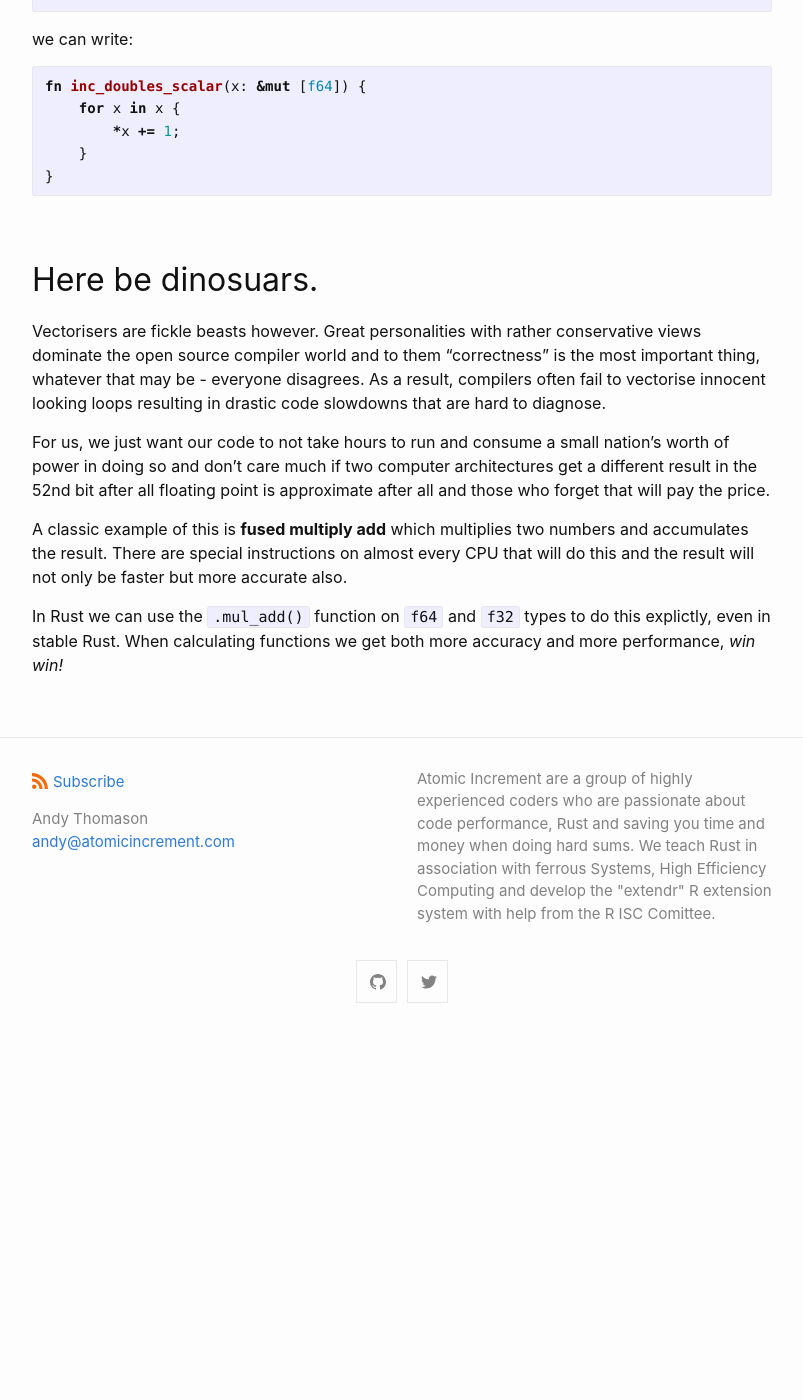
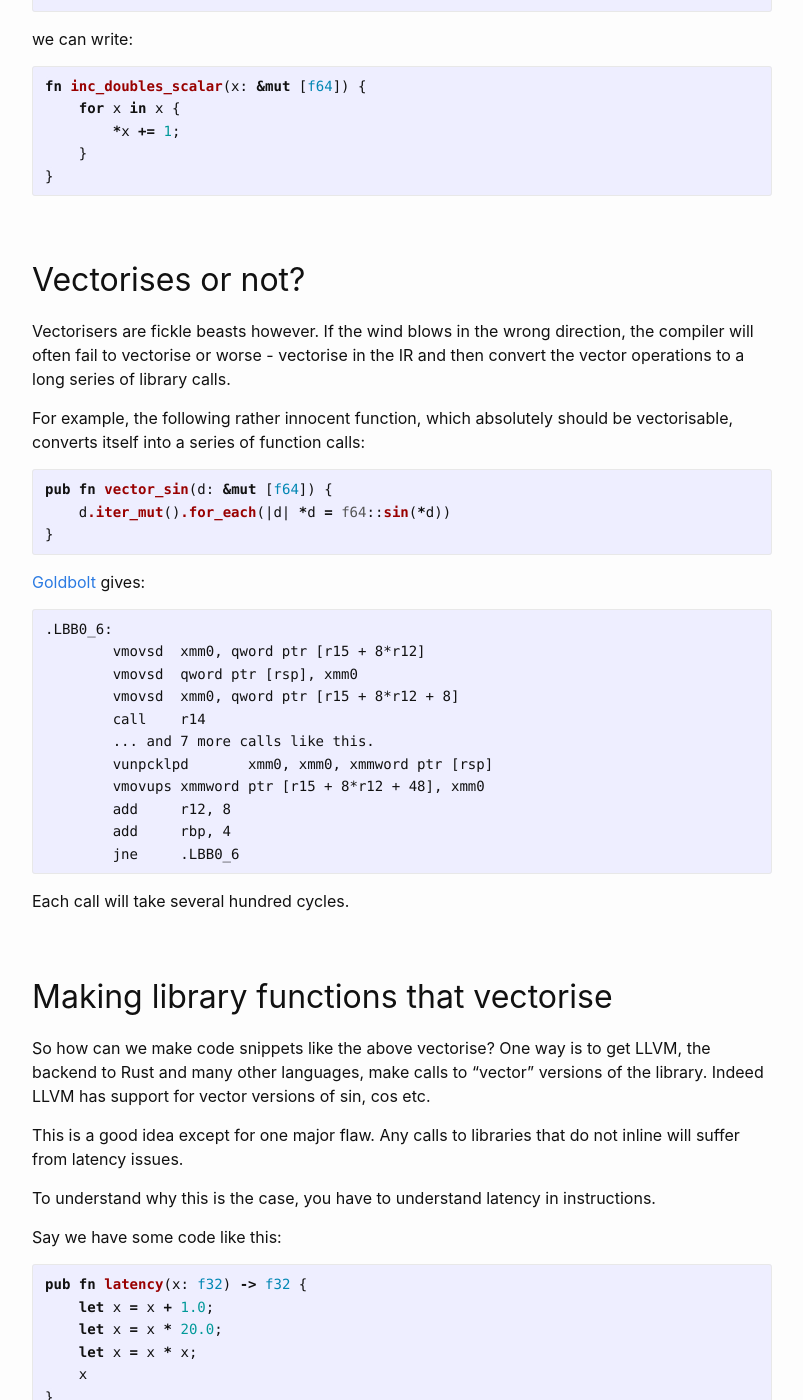
Before and after one commit to atomicincrement/atomicincrement.github.io, a Jekyll site: the page built from _posts/2021-11-18-polynomial-approximation.md, in a window 1280 px wide and 1400 px high, scrolled down 2210 px. Shown: the whole window, without its empty margins (238-1041 px from the left). Built offline with Jekyll 4.4.1, drawn with Linux system fonts in a browser that asks for light colours; before the commit the page ends 3248 px from its top, so only the background shows below that; some of the changed text lies outside the part shown.

Commit message:
Less ranting, more prosletysing.

````diff
--- a/_posts/2021-11-18-polynomial-approximation.md
+++ b/_posts/2021-11-18-polynomial-approximation.md
@@ -92,21 +92,129 @@ fn inc_doubles_scalar(x: &mut [f64]) {
 }
 ```
 
-## Here be dinosuars.
+## Vectorises or not?
 
-Vectorisers are fickle beasts however. Great personalities with rather conservative views
-dominate the open source compiler world and to them "correctness" is the most important thing,
-whatever that may be - everyone disagrees. As a result, compilers often fail to vectorise innocent looking
-loops resulting in drastic code slowdowns that are hard to diagnose.
+Vectorisers are fickle beasts however. If the wind blows in the wrong direction, the compiler
+will often fail to vectorise or worse - vectorise in the IR and then convert the vector
+operations to a long series of library calls.
 
-For us, we just want our code to not take hours to run and consume a small nation's worth of power
-in doing so and don't care much if two computer architectures get a different result in the 52nd bit
-after all floating point is approximate after all and those who forget that will pay the price.
+For example, the following rather innocent function, which absolutely should be vectorisable,
+converts itself into a series of function calls:
 
-A classic example of this is **fused multiply add** which multiplies two numbers and
-accumulates the result. There are special instructions on almost every CPU that will do this
-and the result will not only be faster but more accurate also.
+```rust
+pub fn vector_sin(d: &mut [f64]) {
+    d.iter_mut().for_each(|d| *d = f64::sin(*d))
+}
+```
 
-In Rust we can use the `.mul_add()` function on `f64` and `f32` types to do this explictly,
-even in stable Rust. When calculating functions we get both more accuracy and more performance,
-*win win!*
+[Goldbolt](https://godbolt.org/z/x4jr6MdM3) gives:
+
+```
+.LBB0_6:
+        vmovsd  xmm0, qword ptr [r15 + 8*r12]
+        vmovsd  qword ptr [rsp], xmm0
+        vmovsd  xmm0, qword ptr [r15 + 8*r12 + 8]
+        call    r14
+        ... and 7 more calls like this.
+        vunpcklpd       xmm0, xmm0, xmmword ptr [rsp]
+        vmovups xmmword ptr [r15 + 8*r12 + 48], xmm0
+        add     r12, 8
+        add     rbp, 4
+        jne     .LBB0_6
+```
+
+Each call will take several hundred cycles.
+
+## Making library functions that vectorise
+
+So how can we make code snippets like the above
+vectorise? One way is to get LLVM, the backend to Rust and
+many other languages, make calls to "vector" versions
+of the library. Indeed LLVM has support for vector versions
+of sin, cos etc.
+
+This is a good idea except for one major flaw. Any
+calls to libraries that do not inline will suffer from
+latency issues.
+
+To understand why this is the case, you have to understand
+latency in instructions.
+
+Say we have some code like this:
+
+```rust
+pub fn latency(x: f32) -> f32 {
+    let x = x + 1.0;
+    let x = x * 20.0;
+    let x = x * x;
+    x
+}
+```
+
+```
+example::latency:
+        vaddss  xmm0, xmm0, dword ptr [rip + .LCPI0_0]
+        vmulss  xmm0, xmm0, dword ptr [rip + .LCPI0_1]
+        vmulss  xmm0, xmm0, xmm0
+        ret
+```
+
+Here we execute three instructions, but their latency
+is usually more than one cycle - four is common.
+
+This means that there is a long wait between the instructions
+like this:
+
+```
+example::latency:
+        vaddss  xmm0, xmm0, dword ptr [rip + .LCPI0_0]
+        # wait of 3 cycles
+        vmulss  xmm0, xmm0, dword ptr [rip + .LCPI0_1]
+        # wait of 3 cycles
+        vmulss  xmm0, xmm0, xmm0
+        # wait of 3 cycles
+        ret
+```
+
+Assuming the call is invisible, this means we get a throughput of
+`1/(3 x 4) = 1/12` operations per cycle or `4/(3 x 4) = 1/3` for
+vectors of 4 elements. This is four times slower than we
+can achieve with inline code, which can unroll loops to get
+more throughput, a technique called **interleaving**.
+
+A better function would look like the following using dense groups
+of four vector instructions with a throughput of `8 x 4 / 12 = 8 / 3`
+operations per cycle.
+
+```
+example::latency2:
+        vaddps  ymm0, ymm0, dword ptr [rip + .LCPI0_0]
+        vaddps  ymm1, ymm1, dword ptr [rip + .LCPI0_0]
+        vaddps  ymm2, ymm2, dword ptr [rip + .LCPI0_0]
+        vaddps  ymm3, ymm3, dword ptr [rip + .LCPI0_0]
+        vmulps  ymm0, ymm0, dword ptr [rip + .LCPI0_1]
+        vmulps  ymm1, ymm1, dword ptr [rip + .LCPI0_1]
+        vmulps  ymm2, ymm2, dword ptr [rip + .LCPI0_1]
+        vmulps  ymm3, ymm3, dword ptr [rip + .LCPI0_1]
+        vmulps  ymm0, ymm0, ymm0
+        vmulps  ymm0, ymm0, ymm0
+        vmulps  ymm0, ymm0, ymm0
+        vmulps  ymm0, ymm0, ymm0
+        ret
+```
+
+Library functions also make things bad for themselves by introducing
+branching. To get better accuracy, they divide the domain
+of a function - for example $$[-\pi, \pi]$$ for $$\sin(x)$$ into many small
+parts. This is often done using a `switch` statement which will not vectorise.
+Alternatives include using a lookup table of coefficients but many CPUs have not yet
+implemented an efficient `gather` operation which can do table lookups
+in reasonable time. The exception to this is GPUs, which do commonly
+have efficient `gather` but these are likely to hurt the cache performance
+unless you use non-temporal loads and stores.
+
+So a good maths function will often sacrifice a little accuracy - one or two bits
+to simplify the execution, but this is a choice that must be made. In the humble
+opininion of the author, if you want more accuracy, use a larger number type
+such a f64 for f32 and i64 (fixed point) for f64 calculations. This enables
+you to calculate sin and cos as a single polynomial.
````
